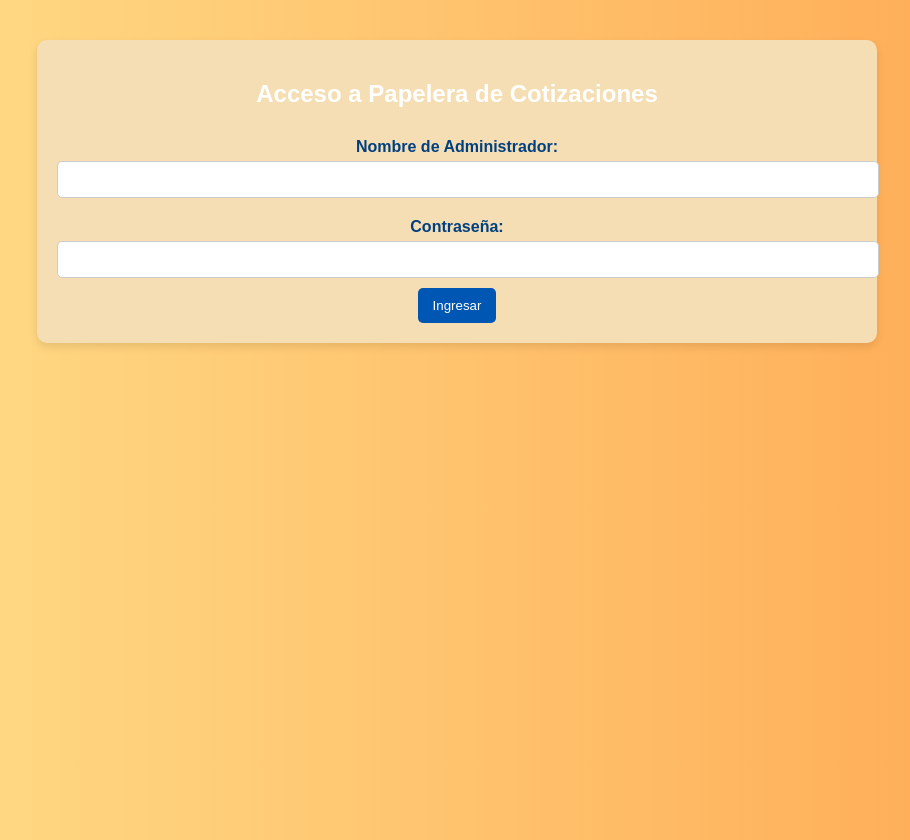
After one commit to KaritZy/costkellanova, a Flask app: page /login_papelera in a window 1280 px wide. The commit adds this page. Shown: the whole page, without its empty margins (183-1093 px from the left). Run offline with Flask 3, Linux system fonts and the light colour scheme.

Commit message:
actualizacion de papelera y datos

```diff
--- a/app.py
+++ b/app.py
@@ -113,7 +113,6 @@ def agregar_cotizacion():
     db.session.commit()
     flash('Cotización registrada exitosamente.')
     return redirect(url_for('index'))
-
 
 @app.route('/buscar', methods=['POST'])
 def buscar_cotizacion():
@@ -275,15 +274,11 @@ def componentes():
 
 @app.route('/papelera', methods=['GET', 'POST'])
 def ver_papelera():
-    admin_name = request.form.get('admin_name')
-    admin_password = request.form.get('admin_password')
-
-    if admin_name == 'Ricardo' and admin_password == 'PaolA2001@$':
+    if 'papelera_authenticated' in session:
         cotizaciones_eliminadas = Papelera.query.all()
         return render_template('papelera.html', cotizaciones=cotizaciones_eliminadas)
     else:
-        flash('Nombre de administrador o contraseña incorrectos.')
-        return redirect(url_for('index'))
+        return redirect(url_for('login_papelera'))
 
 @app.route('/restaurar_cotizacion/<int:id>', methods=['POST'])
 def restaurar_cotizacion(id):
@@ -318,5 +313,19 @@ def eliminar_definitivo(id):
         flash('Cotización no encontrada en la papelera.')
     return redirect(url_for('ver_papelera'))
 
+@app.route('/login_papelera', methods=['GET', 'POST'])
+def login_papelera():
+    if request.method == 'POST':
+        admin_name = request.form.get('admin_name')
+        admin_password = request.form.get('admin_password')
+
+        if admin_name == 'Ricardo' and admin_password == 'PaolA2001@$':
+            session['papelera_authenticated'] = True
+            return redirect(url_for('ver_papelera'))
+        else:
+            flash('Nombre de administrador o contraseña incorrectos.')
+
+    return render_template('login_papelera.html')
+
 if __name__ == '__main__':
     app.run(host='0.0.0.0', debug=True)
--- a/templates/index.html
+++ b/templates/index.html
@@ -78,7 +78,7 @@
         <a href="#buscar">Buscar Cotización</a>
         <a href="#listado">Listado de Cotizaciones</a>
         <a href="{{ url_for('componentes') }}">Componentes</a>
-        <a href="#" onclick="openModal('papelera')">Papelera</a>
+        <a href="{{ url_for('login_papelera') }}">Papelera</a>
         <a href="{{ url_for('david_dashboard') }}">David Peruyero</a>
     </div>
 
--- /dev/null
+++ b/templates/login_papelera.html
@@ -0,0 +1,31 @@
+<!DOCTYPE html>
+<html lang="es">
+<head>
+    <meta charset="UTF-8">
+    <meta name="viewport" content="width=device-width, initial-scale=1.0">
+    <title>Acceso a Papelera</title>
+    <link rel="stylesheet" href="{{ url_for('static', filename='styles.css') }}">
+</head>
+<body>
+    <div class="container">
+        <h2>Acceso a Papelera de Cotizaciones</h2>
+        <form action="{{ url_for('ver_papelera') }}" method="POST">
+            <label for="admin_name">Nombre de Administrador:</label>
+            <input type="text" id="admin_name" name="admin_name" required>
+            <label for="admin_password">Contraseña:</label>
+            <input type="password" id="admin_password" name="admin_password" required>
+            <button type="submit" class="btn btn-primary">Ingresar</button>
+        </form>
+        <!-- Mostrar mensajes flash -->
+        {% with messages = get_flashed_messages() %}
+            {% if messages %}
+                <div class="flash-messages">
+                    {% for message in messages %}
+                        <p>{{ message }}</p>
+                    {% endfor %}
+                </div>
+            {% endif %}
+        {% endwith %}
+    </div>
+</body>
+</html>
```
